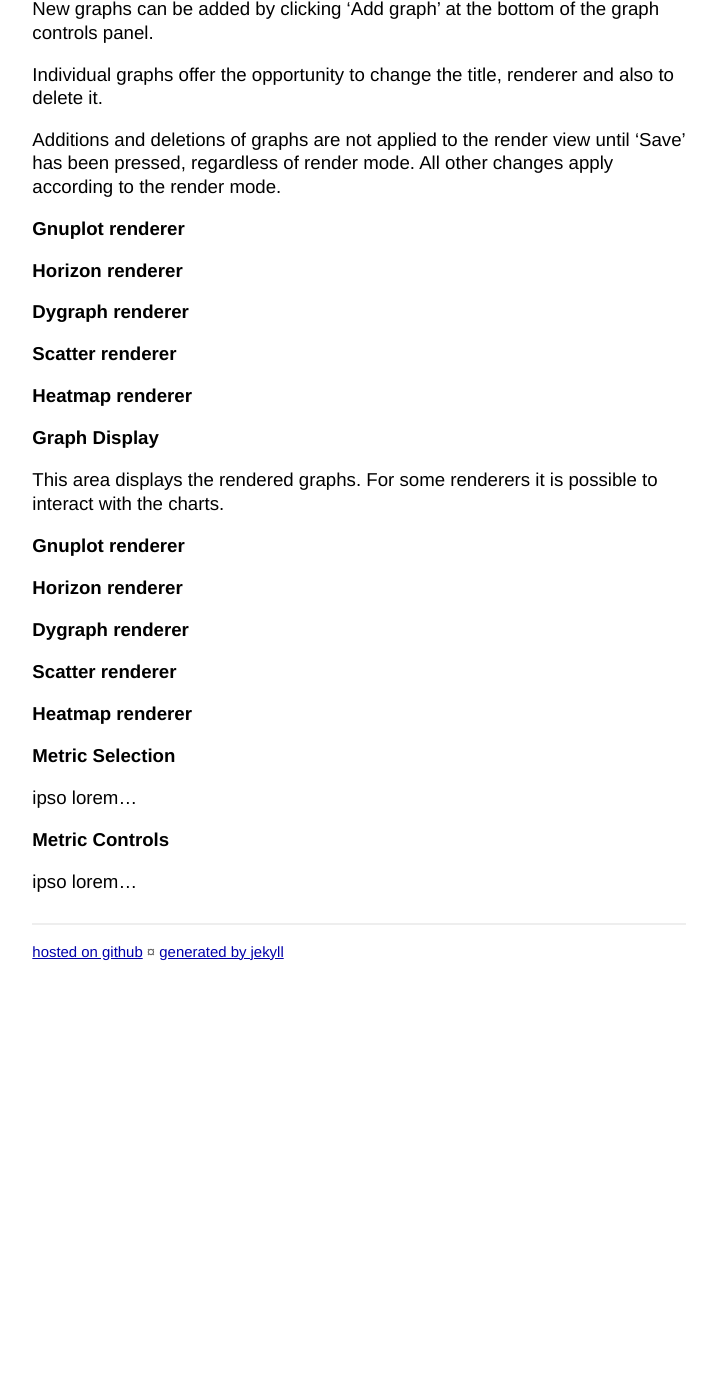
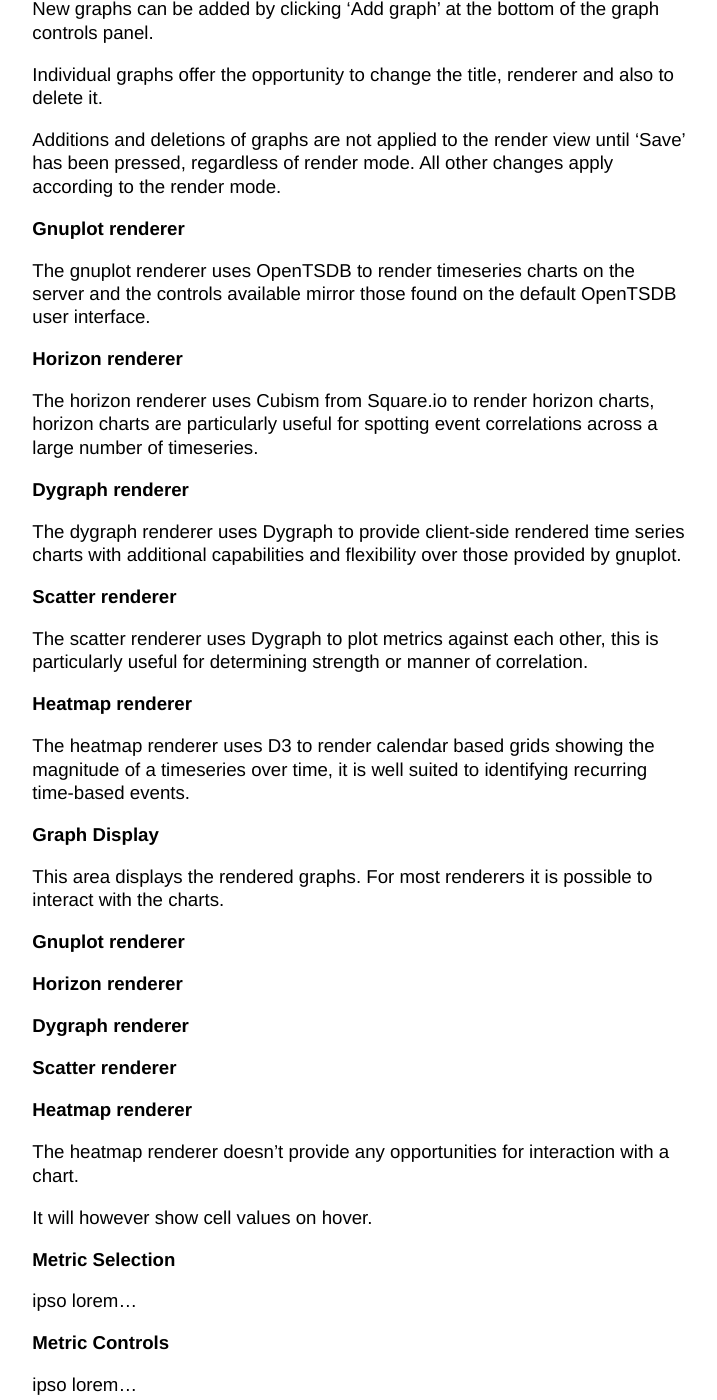
Before and after one commit to eswdd/aardvark, a Jekyll site: the page built from user-guide.md, in a window 1280 px wide and 1400 px high, scrolled down 2328 px. Shown: the whole window, without its empty margins (281-998 px from the left). Built offline with Jekyll 4.4.1, drawn with Linux system fonts in a browser that asks for light colours; before the commit the page ends 3306 px from its top, so only the background shows below that.

Commit message:
More renderer info

```diff
--- a/user-guide.md
+++ b/user-guide.md
@@ -51,9 +51,11 @@ Aside from providing a thin header, this provides access to reset the entire app
 * **Render** - By default Aardvark only renders graphs when clicking *Save* within either the graph or metric controls or pressing the enter key whilst focus is on a field. However to provide a more dynamic interface you may select *On change* in order to render on change of any input on the screen. This is a user preference and stored in the browser.
 
 ## Global Controls
+
 These are controls which affect either the whole page, all graphs, or all metrics.
 
 ### Date/time controls
+
 Aardvark allows time to be specified as either relative or absolute.
 
 When time is relative, then all you need provide is a period to look back over from now.
@@ -84,17 +86,27 @@ Additions and deletions of graphs are not applied to the render view until 'Save
 
 ### Gnuplot renderer
 
+The gnuplot renderer uses OpenTSDB to render timeseries charts on the server and the controls available mirror those found on the default OpenTSDB user interface.
+
 ### Horizon renderer
+
+The horizon renderer uses Cubism from Square.io to render horizon charts, horizon charts are particularly useful for spotting event correlations across a large number of timeseries.
 
 ### Dygraph renderer
 
+The dygraph renderer uses Dygraph to provide client-side rendered time series charts with additional capabilities and flexibility over those provided by gnuplot.
+
 ### Scatter renderer
+
+The scatter renderer uses Dygraph to plot metrics against each other, this is particularly useful for determining strength or manner of correlation.
 
 ### Heatmap renderer
 
+The heatmap renderer uses D3 to render calendar based grids showing the magnitude of a timeseries over time, it is well suited to identifying recurring time-based events.
+
 ## Graph Display
 
-This area displays the rendered graphs. For some renderers it is possible to interact with the charts.
+This area displays the rendered graphs. For most renderers it is possible to interact with the charts.
 
 ### Gnuplot renderer
 
@@ -106,6 +118,10 @@ This area displays the rendered graphs. For some renderers it is possible to int
 
 ### Heatmap renderer
 
+The heatmap renderer doesn't provide any opportunities for interaction with a chart.
+
+It will however show cell values on hover.
+
 ## Metric Selection
 ipso lorem...
 
```
